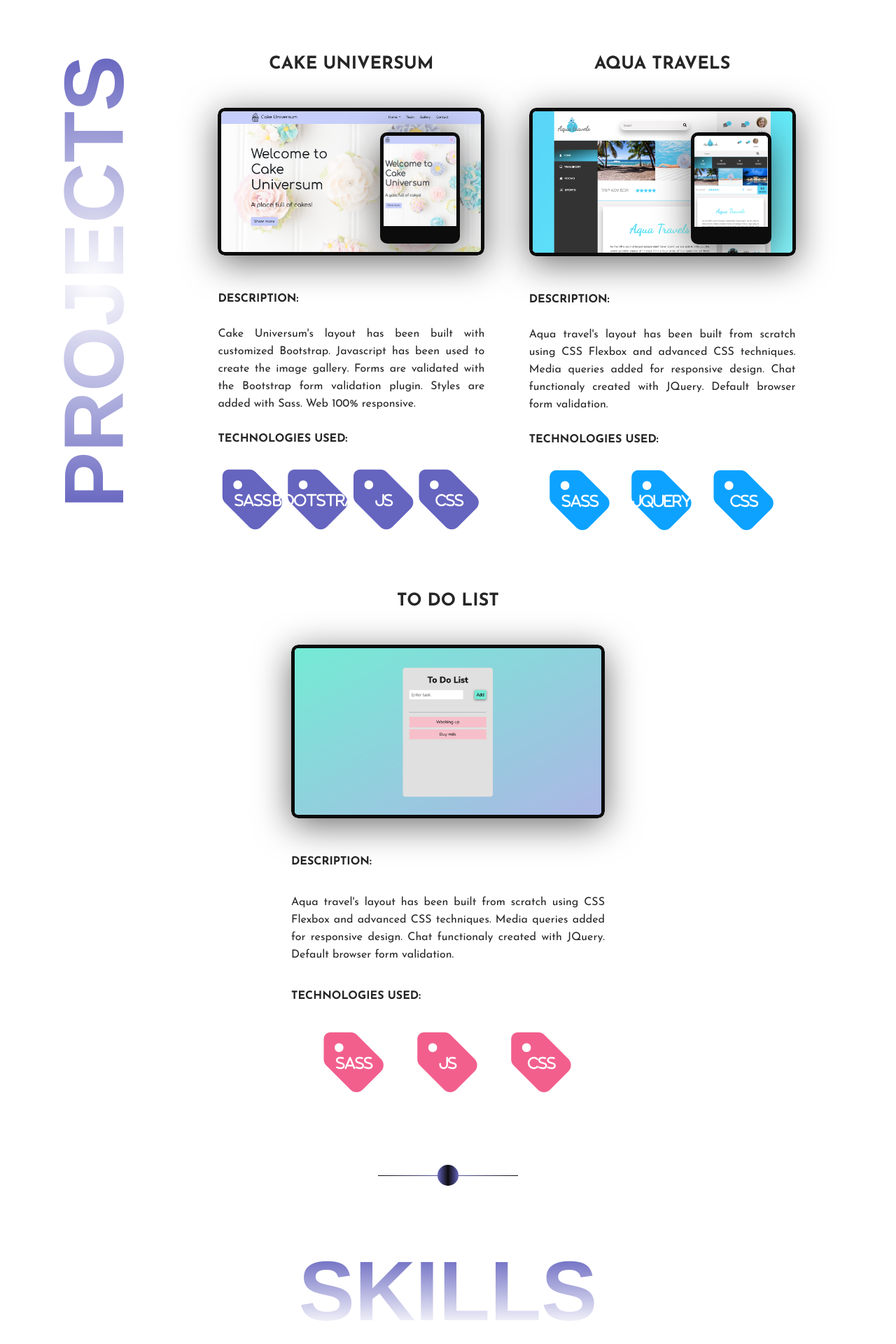
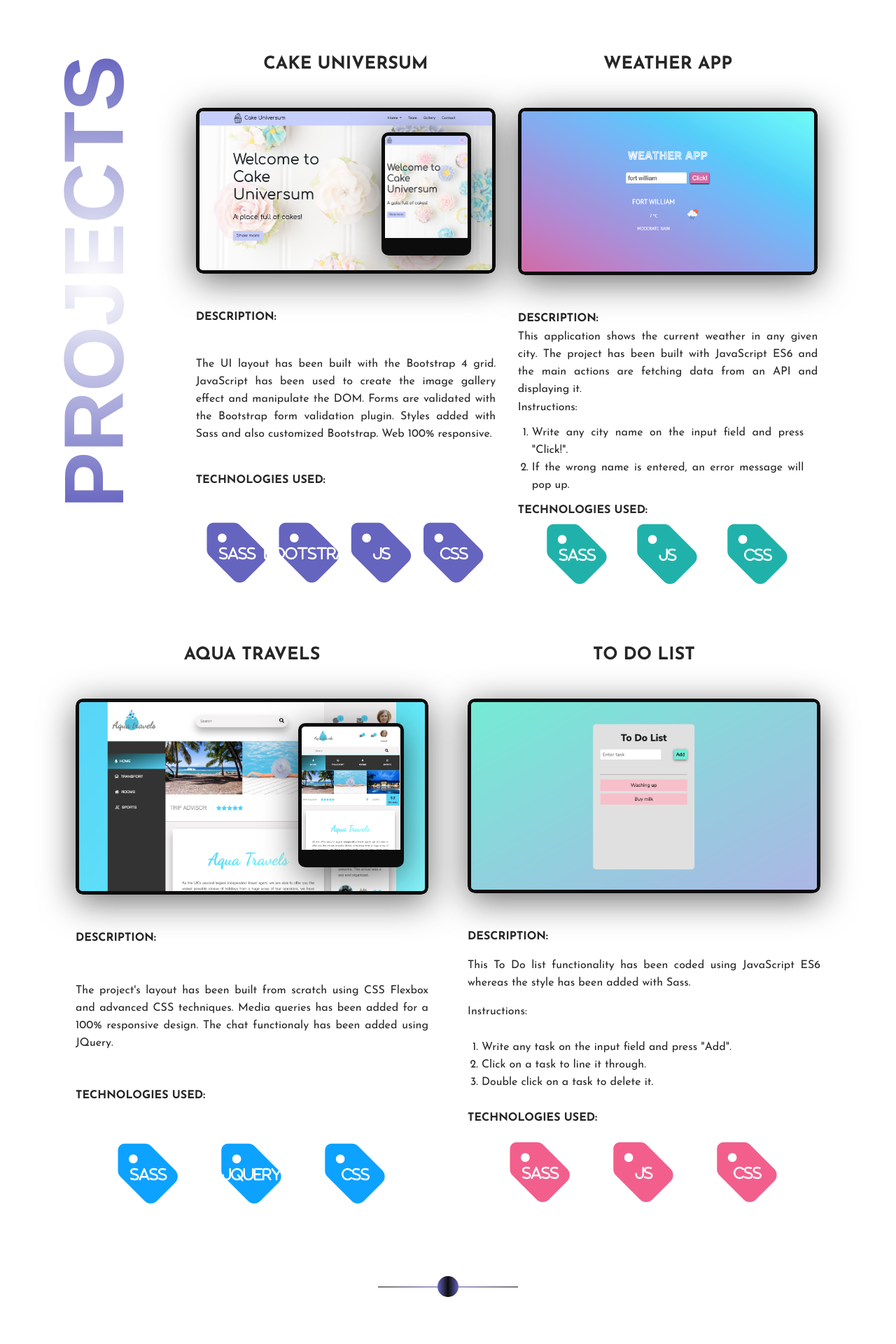
Before and after one commit to PatriciaBetancorJimenez/Portfolio, a PHP site: page / in a window 1280 px wide. Shown: the part 811-2731 px from the top of the page at 70% size. Run offline with PHP 8.4, Linux system fonts and the light colour scheme; some libraries are stand-ins or nearby versions.

Commit message:
added contact info and new projects

```diff
--- a/index.html
+++ b/index.html
@@ -112,11 +112,11 @@
               <div class="project__description">
                 <h4 class="project__h4">Description:</h4>
                 <p class="project__text">
-                  Cake Universum's layout has been built with customized
-                  Bootstrap. Javascript has been used to create the image
-                  gallery. Forms are validated with the Bootstrap form
-                  validation plugin. Styles are added with Sass. Web 100%
-                  responsive.
+                  The UI layout has been built with the Bootstrap 4 grid.
+                  JavaScript has been used to create the image gallery effect
+                  and manipulate the DOM. Forms are validated with the Bootstrap
+                  form validation plugin. Styles added with Sass and also
+                  customized Bootstrap. Web 100% responsive.
                 </p>
 
                 <h4 class="project__h4">Technologies used:</h4>
@@ -136,51 +136,55 @@
                 </div>
               </div>
             </div>
+
             <div class="project__item">
-              <h3 class="project__title">Aqua Travels</h3>
+              <h3 class="project__title">weather app</h3>
               <figure class="project__figure">
                 <div class="project__overlay project__overlay--2">
                   <div class="project__buttons">
                     <a
-                      href="https://github.com/PatriciaBetancorJimenez/aqua-travels"
+                      href="https://github.com/PatriciaBetancorJimenez/weather-app"
                       target="_blank"
                       class="project__button project__button--2"
                       >Code</a
                     >
                     <a
-                      href="https://patriciabetancorjimenez.github.io/aqua-travels/index.html"
+                      href="https://patriciabetancorjimenez.github.io/weather-app/"
                       target="_blank"
                       class="project__button project__button--2"
                       >Web</a
                     >
                   </div>
                 </div>
-                <img src="img/desktop2.png" alt="" class="project__img" />
-                <img
-                  src="img/mobile2.png"
-                  alt=""
-                  class="project__img-responsive"
-                />
+                <img src="img/desktop4.png" alt="" class="project__img" />
               </figure>
 
               <div class="project__description">
                 <h4 class="project__h4">Description:</h4>
                 <p class="project__text">
-                  Aqua travel's layout has been built from scratch using CSS
-                  Flexbox and advanced CSS techniques. Media queries added for
-                  responsive design. Chat functionaly created with JQuery.
-                  Default browser form validation.
+                  This application shows the current weather in any given city.
+                  The project has been built with JavaScript ES6 and the main
+                  actions are fetching data from an API and displaying it.
                 </p>
+                Instructions:
+                <ol class="project__list">
+                  <li>
+                    Write any city name on the input field and press "Click!".
+                  </li>
+                  <li>
+                    If the wrong name is entered, an error message will pop up.
+                  </li>
+                </ol>
 
                 <h4 class="project__h4">Technologies used:</h4>
                 <div class="project__technologies project__technologies--2">
                   <i class="fas fa-tag project__tag"
                     ><span class="project__tag-text">Sass</span></i
                   >
+
                   <i class="fas fa-tag project__tag"
-                    ><span class="project__tag-text">Jquery</span></i
+                    ><span class="project__tag-text">JS</span></i
                   >
-
                   <i class="fas fa-tag project__tag"
                     ><span class="project__tag-text">CSS</span></i
                   >
@@ -194,20 +198,72 @@
         <!--//bottom project starts-->
         <div class="project__bottom">
           <div class="project__item">
-            <h3 class="project__title">To Do List</h3>
+            <h3 class="project__title">Aqua Travels</h3>
             <figure class="project__figure">
               <div class="project__overlay project__overlay--3">
                 <div class="project__buttons">
                   <a
-                    href="https://github.com/PatriciaBetancorJimenez/to-do-list"
+                    href="https://github.com/PatriciaBetancorJimenez/aqua-travels"
                     target="_blank"
                     class="project__button project__button--3"
                     >Code</a
                   >
                   <a
+                    href="https://patriciabetancorjimenez.github.io/aqua-travels/index.html"
+                    target="_blank"
+                    class="project__button project__button--3"
+                    >Web</a
+                  >
+                </div>
+              </div>
+              <img src="img/desktop2.png" alt="" class="project__img" />
+              <img
+                src="img/mobile2.png"
+                alt=""
+                class="project__img-responsive"
+              />
+            </figure>
+
+            <div class="project__description">
+              <h4 class="project__h4">Description:</h4>
+              <p class="project__text">
+                The project's layout has been built from scratch using CSS
+                Flexbox and advanced CSS techniques. Media queries has been
+                added for a 100% responsive design. The chat functionaly has
+                been added using JQuery.
+              </p>
+
+              <h4 class="project__h4">Technologies used:</h4>
+              <div class="project__technologies project__technologies--3">
+                <i class="fas fa-tag project__tag"
+                  ><span class="project__tag-text">Sass</span></i
+                >
+                <i class="fas fa-tag project__tag"
+                  ><span class="project__tag-text">Jquery</span></i
+                >
+
+                <i class="fas fa-tag project__tag"
+                  ><span class="project__tag-text">CSS</span></i
+                >
+              </div>
+            </div>
+          </div>
+
+          <div class="project__item">
+            <h3 class="project__title">To Do List</h3>
+            <figure class="project__figure">
+              <div class="project__overlay project__overlay--4">
+                <div class="project__buttons">
+                  <a
+                    href="https://github.com/PatriciaBetancorJimenez/to-do-list"
+                    target="_blank"
+                    class="project__button project__button--4"
+                    >Code</a
+                  >
+                  <a
                     href="https://patriciabetancorjimenez.github.io/to-do-list/"
                     target="_blank"
-                    class="project__button project__button--3"
+                    class="project__button project__button--4"
                     >Web</a
                   >
                 </div>
@@ -218,14 +274,18 @@
             <div class="project__description">
               <h4 class="project__h4">Description:</h4>
               <p class="project__text">
-                Aqua travel's layout has been built from scratch using CSS
-                Flexbox and advanced CSS techniques. Media queries added for
-                responsive design. Chat functionaly created with JQuery. Default
-                browser form validation.
+                This To Do list functionality has been coded using JavaScript
+                ES6 whereas the style has been added with Sass.
               </p>
+              Instructions:
+              <ol class="project__list">
+                <li>Write any task on the input field and press "Add".</li>
+                <li>Click on a task to line it through.</li>
+                <li>Double click on a task to delete it.</li>
+              </ol>
 
               <h4 class="project__h4">Technologies used:</h4>
-              <div class="project__technologies project__technologies--3">
+              <div class="project__technologies project__technologies--4">
                 <i class="fas fa-tag project__tag"
                   ><span class="project__tag-text">Sass</span></i
                 >
@@ -327,6 +387,7 @@
           <li class="skills__item">PHP Mailer</li>
 
           <li class="skills__item">CSS Grid</li>
+          <li class="skills__item">API</li>
         </ul>
       </section>
       <!-- section skills ends -->
@@ -465,8 +526,11 @@
       </div>
 
       <div class="footer__right">
-        <p class="footer__email">E-mail</p>
+        <p class="footer__contact">Contact</p>
         <a class="footer__address">info@pbjportfolio.com</a>
+        <p>07435 859423</p>
+        <br />
+        <p>GL51 9ES Cheltenham, UK</p>
       </div>
     </footer>
     <script
--- a/sass/_layout.scss
+++ b/sass/_layout.scss
@@ -324,11 +324,13 @@
   &__right {
     display: flex;
     justify-content: space-evenly;
+
     @media only screen and (max-width: $bp-largest) {
-      //1200px
-      justify-content: space-around;
+      //1100px
+
       margin-top: 8rem;
     }
+
     @media only screen and (max-width: $bp-large) {
       //1100px
 
@@ -338,11 +340,12 @@
   }
 
   &__item {
-    width: 40%;
+    width: 45%;
 
     @media only screen and (max-width: $bp-large) {
       //1100px
-      width: 70%;
+      width: 80%;
+
       &:not(:last-child) {
         margin-bottom: 8rem;
       }
@@ -463,7 +472,7 @@
   }
 
   &__description {
-    min-height: 35rem;
+    min-height: 40rem;
     display: flex;
     flex-direction: column;
     align-self: stretch;
@@ -489,6 +498,9 @@
     &--3 {
       color: $color-5;
     }
+    &--4 {
+      color: $color-6;
+    }
   }
 
   &__tag {
@@ -533,10 +546,22 @@
   }
   &__bottom {
     display: flex;
-    justify-content: center;
+    justify-content: space-around;
     margin-top: 8rem;
+
+    @media only screen and (max-width: $bp-large) {
+      //1100px
+
+      flex-direction: column;
+      align-items: center;
+    }
+  }
+
+  &__list {
+    padding: 1rem 2rem;
   }
 }
+
 //**********************************************SKILLS
 .skills {
   &__header {
--- a/sass/_variables.scss
+++ b/sass/_variables.scss
@@ -2,8 +2,9 @@
 $color-1: #0c0c0c;
 $color-2: #fff;
 $color-3: #6564bf;
-$color-4: #0da2ff;
-$color-5: #f25f8d;
+$color-4: #20b2aa;
+$color-5: #0da2ff;
+$color-6: #f25f8d;
 $color-text: #262626;
 ///BREAK POINTS
 $bp-largest: 75em; // 1200px
--- a/sendemail.php
+++ b/sendemail.php
@@ -32,10 +32,12 @@ if(isset($_POST['submit'])){
 
     $mail->send();
     $alert = '<div class="alert-success">
-                 <h4>Message Sent! </h4>
+
+                 <h4>Message Sent! X</h4>
                 </div>';
   } catch (Exception $e){
     $alert = '<div class="alert-error">
+
                 <h4>'.$e->getMessage().'
               </h4></div>';
   }
```
Also changed, not shown: other parts of sass/_layout.scss (+17 -13 lines), css/style.css (deleted, +0 -1 lines), css/styles.css, img/desktop4.png (added), 1 other file.
